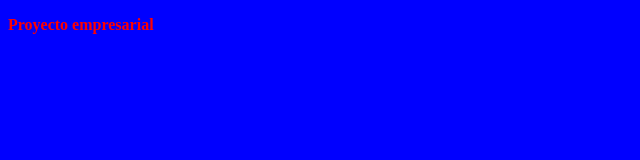
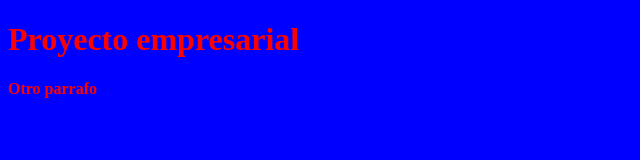
Before and after one commit to jazmincarito/EjemploGit, a plain HTML site: page index.html in a window 1280 px wide. Shown: the whole page, without its empty margins (0-640 px from the left). Drawn offline with Linux system fonts and the light colour scheme.

Commit message:
Parrafo agregado

```diff
--- a/index.html
+++ b/index.html
@@ -8,7 +8,8 @@
     <link href="./css/estilos.css" rel="stylesheet" type="text/css">
 </head>
 <body>
-    <p>Proyecto empresarial</p>
+    <h1>Proyecto empresarial</h1>
+    <p>Otro parrafo</p>
 </body>
 </html>
 <script src="./js/javascript.js"></script>
```
